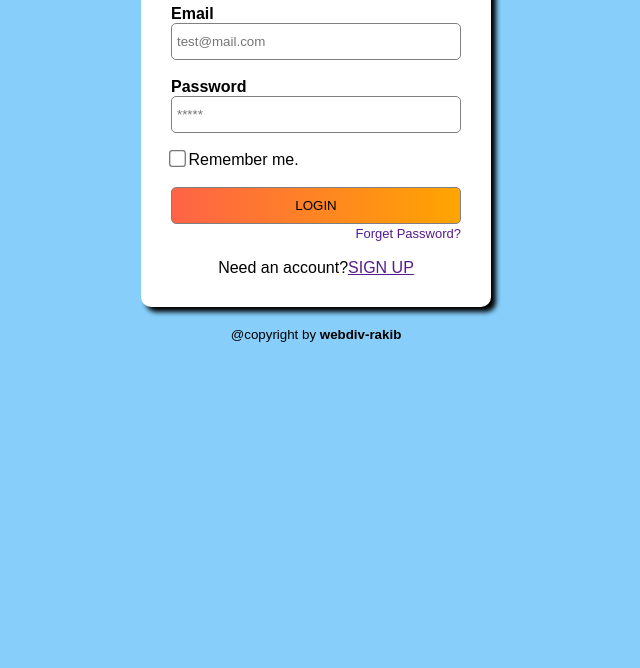
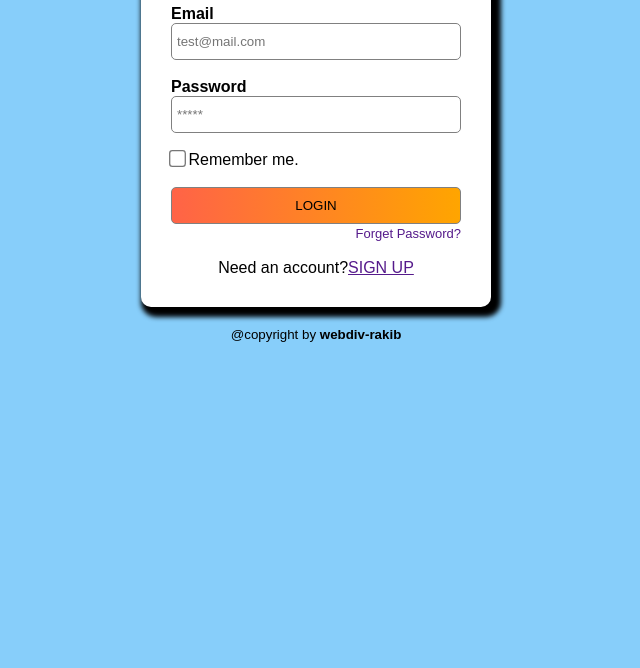
Before and after one commit to webdiv-rakib/my-login-page-repo, a plain HTML site: page index.html in a window 1280 px wide. Shown: the part 132-800 px from the top of the page, without its empty margins (324-964 px from the left). Drawn offline with Linux system fonts and the light colour scheme.

Commit message:
login-container box shadow

```diff
--- a/styles/login.css
+++ b/styles/login.css
@@ -9,7 +9,7 @@ body{
 }
 
 .login-container{
-    box-shadow: 5px 5px 5px ;
+    box-shadow: 5px 5px 5px 5px ;
     background-color: white;
     border-radius: 10px;
     padding: 30px;
```
